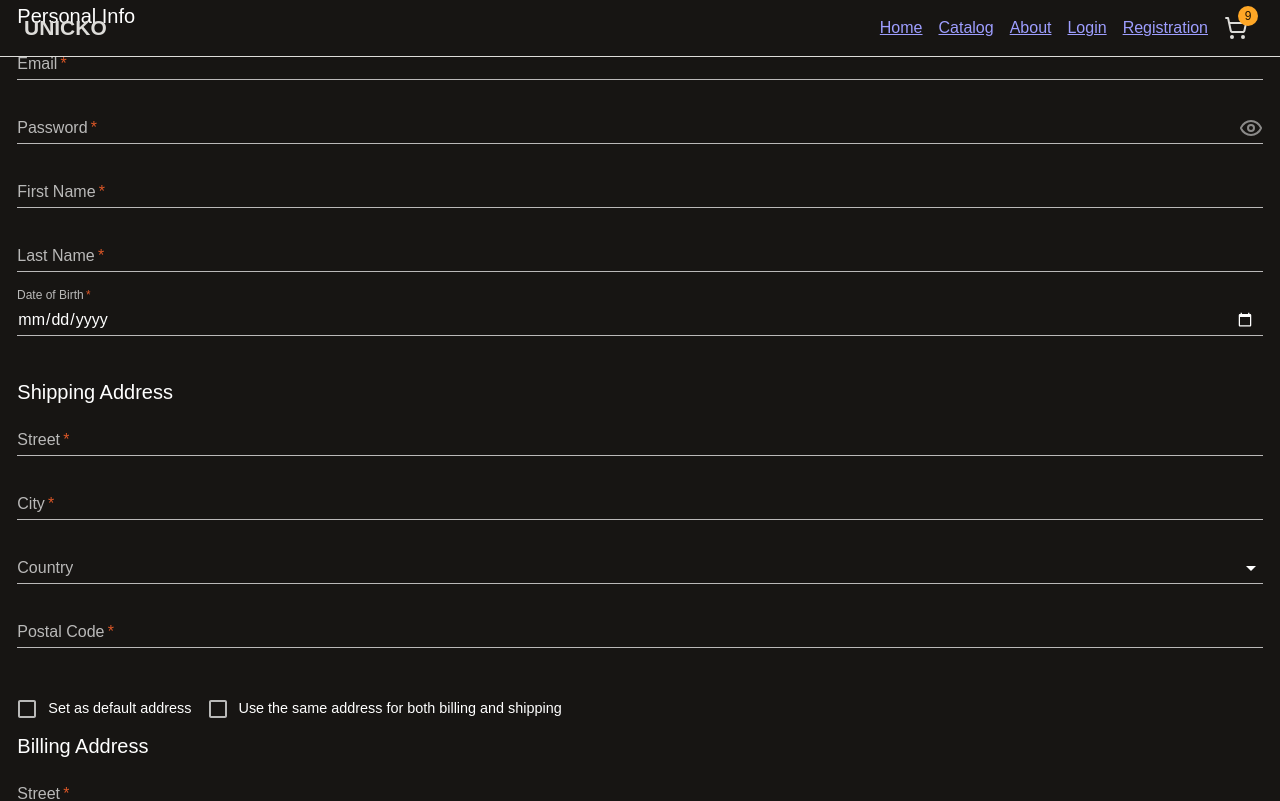
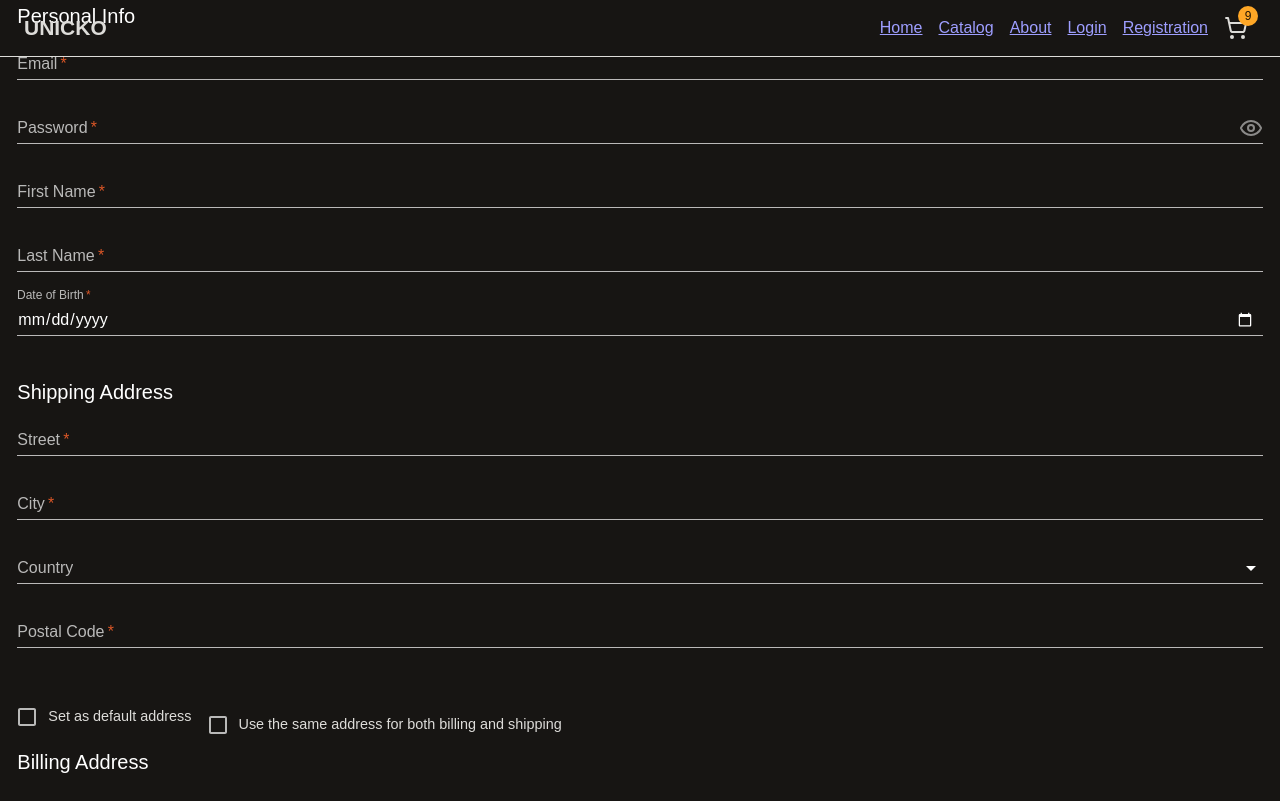
Before and after one commit to IlinJoy/e-commerce-application, a React (Vite) app: page /registration in a window 1280 px wide. Shown: the top 801 px of the page. Built offline with nearby package versions, Linux system fonts and the light colour scheme; no server answers.

Commit message:
fix: checkbox styles

```diff
--- a/src/components/checkbox/checkbox.tsx
+++ b/src/components/checkbox/checkbox.tsx
@@ -1,12 +1,18 @@
+import type { FormControlLabelProps } from '@mui/material/FormControlLabel';
 import FormControlLabel from '@mui/material/FormControlLabel';
 import Checkbox from '@mui/material/Checkbox';
 import type { Control, FieldValues, Path } from 'react-hook-form';
 import { useController } from 'react-hook-form';
 
-type CheckBoxProps<T extends FieldValues> = { name: Path<T>; label: string; control: Control<T>; onClick?: () => void };
+type CheckBoxProps<T extends FieldValues> = {
+  name: Path<T>;
+  label: string;
+  control: Control<T>;
+  onClick?: () => void;
+} & Omit<Partial<FormControlLabelProps>, 'control'>;
 
-export function CheckBox<T extends FieldValues>({ name, label, control, onClick }: CheckBoxProps<T>) {
+export function CheckBox<T extends FieldValues>({ name, label, control, onClick, ...rest }: CheckBoxProps<T>) {
   const { field } = useController({ name, control });
 
-  return <FormControlLabel control={<Checkbox {...field} onClick={onClick} />} label={label} />;
+  return <FormControlLabel {...rest} control={<Checkbox {...field} onClick={onClick} />} label={label} />;
 }
--- a/src/components/registration-form/registration-form.module.scss
+++ b/src/components/registration-form/registration-form.module.scss
@@ -15,3 +15,7 @@
 .register-btn {
   width: 100%;
 }
+
+.sameAddress {
+  margin-top: var(--spacing-2);
+}
--- a/src/components/registration-form/registration-form.tsx
+++ b/src/components/registration-form/registration-form.tsx
@@ -112,6 +112,7 @@ export function RegisterForm({
           control={control}
           name="sameAddress"
           label="Use the same address for both billing and shipping"
+          className={styles.sameAddress}
         />
       </div>
 
--- a/src/theme/styles/input-base.scss
+++ b/src/theme/styles/input-base.scss
@@ -25,3 +25,7 @@
 .MuiInputLabel-asterisk {
   color: var(--mui-palette-error-main);
 }
+
+.MuiFormControlLabel-root {
+  color: var(--mui-palette-primary-main);
+}
```
